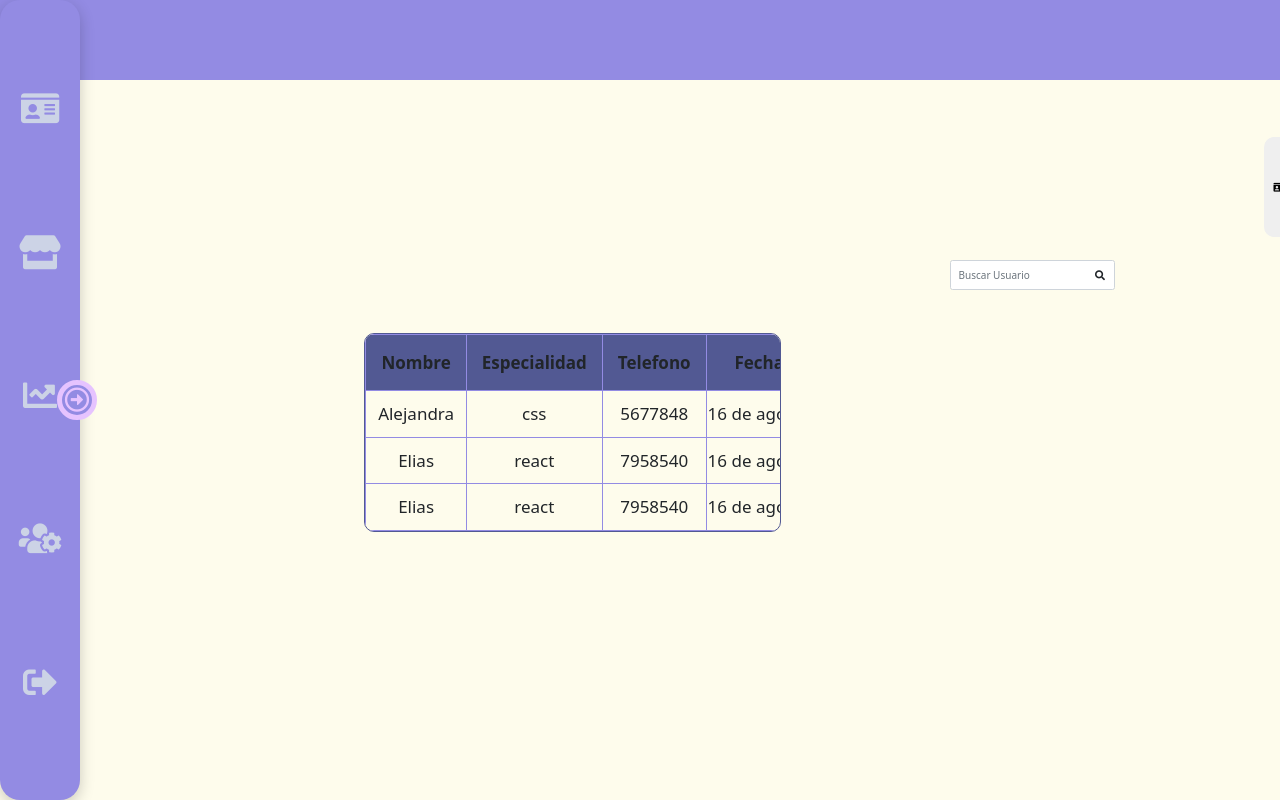
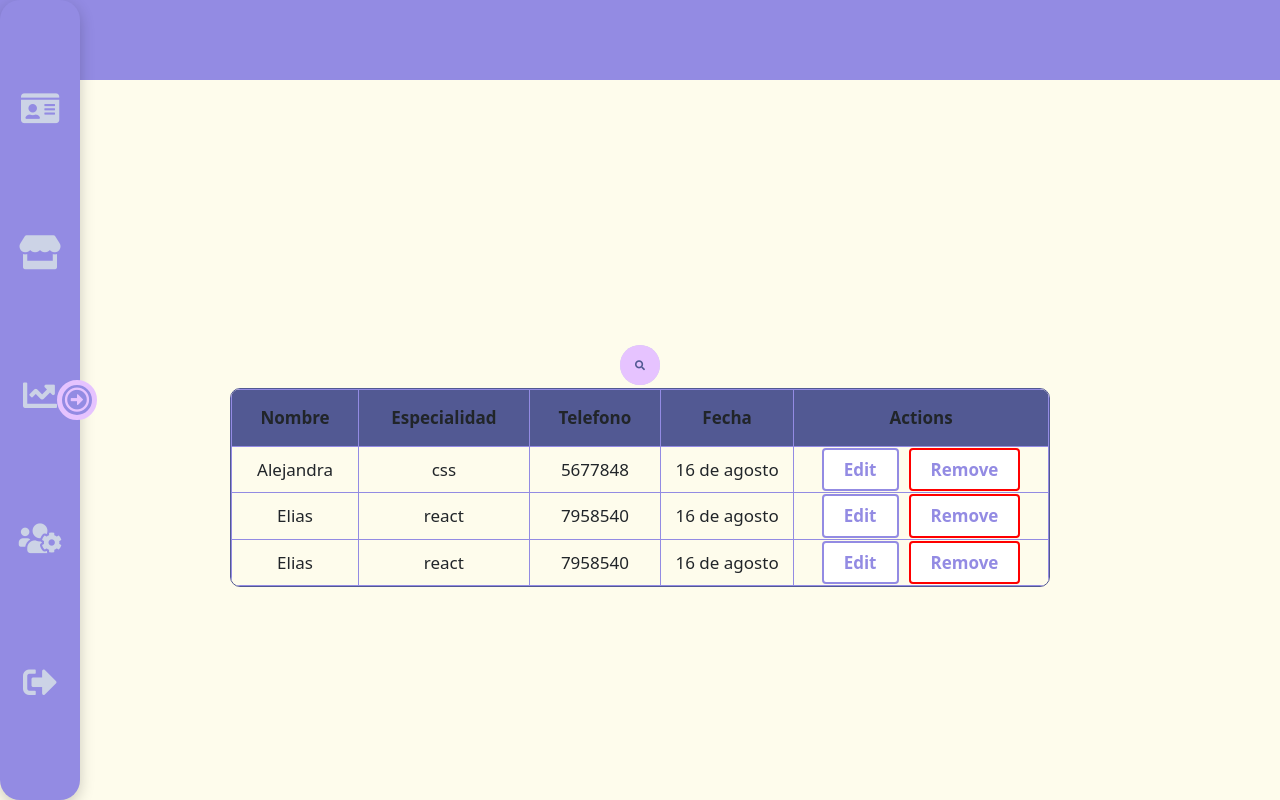
Before and after one commit to rarc41/novaticPoS, a React (Create React App) app in the folder front/: page / in a window 1280 px wide. Both pictures are taken after a click on the item "Vendedores". Built offline with nearby package versions, Linux system fonts and the light colour scheme.

Commit message:
vendedores done!

```diff
--- a/front/src/components/Vendedores.js
+++ b/front/src/components/Vendedores.js
@@ -1,26 +1,46 @@
-import React, {useState} from 'react';
-import Button from './common/Button';
-import PruebasTable from './pruebas/PruebasTable';
-import PruebaModal from './common/Modal';
-import Search from './common/Search';
+import React, { useState } from "react";
+import Button from "./common/Button";
+import PruebasTable from "./pruebas/PruebasTable";
+import PruebaModal from "./common/Modal";
+import Search from "./common/Search";
 import Table from './common/Table';
+import ToolBar from "./common/ToolBar";
 
 const Vendedores = () => {
-
-  const[modalForm, setModalForm]= useState(false);
+  const [modalForm, setModalForm] = useState(false);
   const handleModalOpen = () => {
     setModalForm(!modalForm);
   };
 
+  const headers = [
+    { name: 'Nombre', value: 'name' },
+    { name: 'Especialidad', value: 'speciality' },
+    { name: 'Telefono', value: 'phone' },
+    { name: 'Fecha', value: 'date' },
+  ];
+
+  const headers_test = ['nombre', 'especialidad', 'telefono', 'fecha']
+
+  const values = [
+    { name: 'Alejandra', speciality: 'css', phone: '5677848', date: '16 de agosto'},
+    { name: 'Elias', speciality: 'react', phone: '7958540',  date: '16 de agosto' },
+    { name: 'Elias', speciality: 'react', phone: '7958540',  date: '16 de agosto' }
+  ];
+
   return (
-    <div  className="Module Module-container">
-        <Search label={"Usuario"}></Search>
+    <div className="Module Module-container">
+      {/* <Search label={"Usuario"}></Search>
       <Button label={'Nuevo Vendedor'} name={'btn-create'}
        icon={'fas fa-id-card'} onClick={handleModalOpen}></Button>
       <PruebasTable></PruebasTable>
       {modalForm && (
         <PruebaModal isOpen={modalForm} handleOpen={handleModalOpen}/>
-      )}
+      )} */}
+
+      <div className="Module Module-container product-section">
+        <ToolBar></ToolBar>
+        <Table headers={headers_test} data={values}></Table>
+      </div>
     </div>
   );
 };
```
